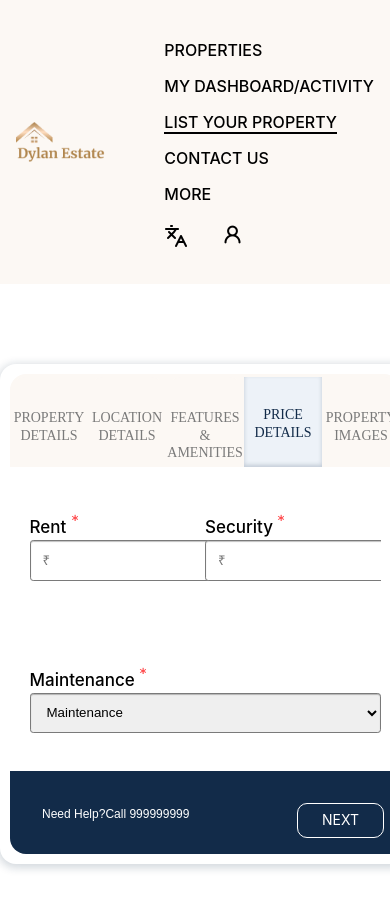
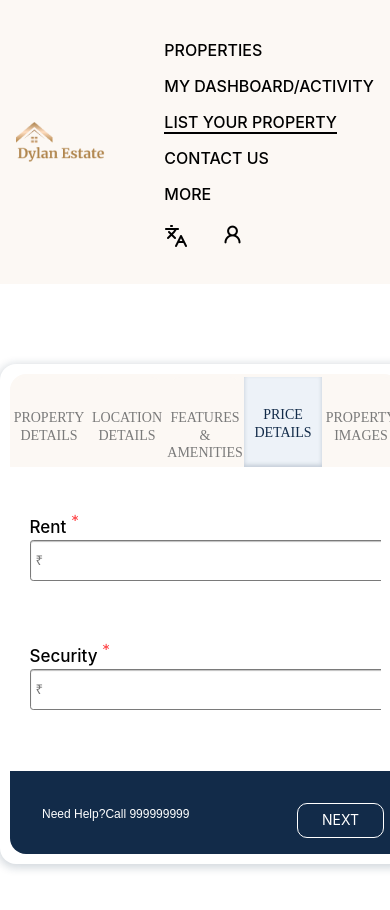
Before and after one commit to kaustubhduse/rent, a React (Create React App) app: page /list-your-property/pricing-details in a window 390 px wide. Shown: the top 910 px of the page. Built offline with nearby package versions, Linux system fonts and the light colour scheme.

Commit message:
Add new components: AddPhotos and OtherComponent

```diff
--- a/src/components/Details/Features.css
+++ b/src/components/Details/Features.css
@@ -77,7 +77,7 @@
     }
 }
 
-@media (max-width: 576px) {
+@media (max-width: 600px) {
     .headline p,
     .identity p {
         font-size: 16px; /* Decrease font size for smaller screens */
@@ -87,4 +87,20 @@
     .line {
         width: 100%;
     }
+
+    @media (max-width: 600px) {
+        .square {
+            flex-direction: column; /* Stack .square items vertically */
+        }
+
+        .square-area {
+            width: 100%; /* Make .square-area full width */
+            gap: 2px; /* Adjust gap between items */
+        }
+
+        .square-area input {
+            width: 100%; /* Make input full width */
+            padding: 5px; /* Adjust padding */
+        }
+    }
 }
--- a/src/components/Details/LocationDetails.css
+++ b/src/components/Details/LocationDetails.css
@@ -25,18 +25,20 @@
 
 }
 
+
+
 @media (max-width: 600px) {
-    .square-area input {
-        width: 100%; /* Make input full width on smaller screens */
+    .square {
+        flex-direction: column; /* Stack .square items vertically */
     }
-}
 
-@media (max-width: 400px) {
     .square-area {
-        gap: 2px; /* Adjust gap between items for smaller screens */
+        width: 100%; /* Make .square-area full width */
+        gap: 2px; /* Adjust gap between items */
     }
 
     .square-area input {
-        padding: 5px; /* Adjust padding for smaller screens */
+        width: 100%; /* Make input full width */
+        padding: 5px; /* Adjust padding */
     }
 }
--- a/src/components/Details/PriceDetails.css
+++ b/src/components/Details/PriceDetails.css
@@ -52,9 +52,21 @@
     }
 }
 
-@media (max-width: 400px) {
-    .square-area {
-        gap: 2px; /* Adjust gap between items for smaller screens */
+@media (max-width: 600px) {
+    @media (max-width: 600px) {
+        .square {
+            flex-direction: column; /* Stack .square items vertically */
+        }
+
+        .square-area {
+            width: 100%; /* Make .square-area full width */
+            gap: 2px; /* Adjust gap between items */
+        }
+
+        .square-area input {
+            width: 100%; /* Make input full width */
+            padding: 5px; /* Adjust padding */
+        }
     }
 
     .leave-margin {
--- a/src/components/Details/PropertyDetails.css
+++ b/src/components/Details/PropertyDetails.css
@@ -176,13 +176,46 @@
         }
     }
 
-    @media (max-width: 480px) {
-        .square-area input {
-            width: 100%; /* Make input full width on smaller screens */
+    @media (max-width: 600px) {
+        .square {
+            flex-direction: column; /* Stack .square items vertically */
         }
 
-        .floor-1,
-        .floor-2 {
-            width: 100%; /* Make width full for floor-1 and floor-2 on smaller screens */
+        .square-area {
+            width: 100%; /* Make .square-area full width */
+            gap: 2px; /* Adjust gap between items */
+        }
+
+        .square-area input {
+            width: 100%; /* Make input full width */
+            padding: 5px; /* Adjust padding */
+        }
+
+        .radio-group {
+            flex-direction: column; /* Stack radio options vertically */
+            align-items: flex-start; /* Align items to the start */
+            margin-left: 0; /* Remove margin-left */
+            margin-top: -12px; /* Adjust margin-top if necessary */
+        }
+
+        .radio-option, .radio-option-1 {
+            margin-right: 0; /* Remove right margin from radio options */
+            margin-bottom: 8px; /* Add bottom margin between radio options */
+        }
+
+        .residential-box {
+            display: flex;
+            flex-wrap: wrap; /* Allow cards to wrap to the next line */
+            gap: 16px; /* Space between the cards */
+            justify-content: flex-start; /* Align items to the start */
+            margin-top: 2rem; /* Adjust top margin if needed */
+        }
+
+        .residential-box p {
+            font-family: Inter;
+            font-size: 14px;
+            font-weight: 400;
+            line-height: 16.94px;
+            text-align: left;
         }
     }
--- a/src/components/HomePage/FormFilling.css
+++ b/src/components/HomePage/FormFilling.css
@@ -213,7 +213,7 @@
 
 @media (max-width: 576px) {
     .whole-form {
-        width: 90%; /* Adjust width on extra small screens */
+        width: 80%; /* Adjust width on extra small screens */
         margin-left: auto;
         margin-right: auto;
     }
--- a/src/components/HomePage/HomePageFooter.css
+++ b/src/components/HomePage/HomePageFooter.css
@@ -11,6 +11,7 @@
 @media screen and (max-width: 768px) {
     .ending {
         width: 100%; /* Full width on smaller screens */
+        margin-right: 20%;
     }
 }
 
--- a/src/components/Navbar.css
+++ b/src/components/Navbar.css
@@ -79,7 +79,7 @@
 
   @media (max-width: 768px) {
     .header {
-        padding: 0 1rem; /* Further decrease padding for even smaller screens */
+        padding: 0 1rem;
     }
 
     .nav ul {
--- a/src/components/Preview/ImageSection.css
+++ b/src/components/Preview/ImageSection.css
@@ -15,6 +15,7 @@
 }
 
 .image-container {
+  align-content: center;
     position: relative;
     width: 100%;
     height: 400px; /* Adjust as per your image dimensions */
--- a/src/components/Preview/PreviewPage.css
+++ b/src/components/Preview/PreviewPage.css
@@ -188,6 +188,9 @@
 }
 
 @media (max-width: 576px) {
+     .page{
+      margin-left: 0;
+     }
     .overview,
     .amenities-title,
     .description-title,
--- a/src/components/SellersFlow/ConfirmationPage.css
+++ b/src/components/SellersFlow/ConfirmationPage.css
@@ -168,7 +168,7 @@
 
     .button {
         width: 8rem;
-        height: 1.8rem;
+        height: 2.5rem;
         padding: 6px 16px;
     }
 }
--- a/src/components/SellersFlow/SellersFlow.css
+++ b/src/components/SellersFlow/SellersFlow.css
@@ -147,6 +147,7 @@
         margin-top: 80px; /* Adjust margin for smaller screens */
     }
 
+
     .index-box,
     .upper-box,
     .small-box {
--- a/src/components/UI/SmallCard.css
+++ b/src/components/UI/SmallCard.css
@@ -26,5 +26,8 @@
         gap: 8px; /* Reduce gap between elements */
         height: 2.2rem; /* Decrease height for smaller screens */
         font-size: 12px; /* Adjust font size for smaller screens */
+        display: flex;
+        flex-wrap: wrap;
+        justify-content: flex-start;
     }
 }
```
